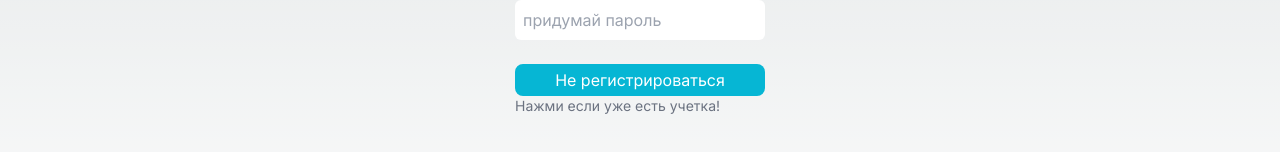
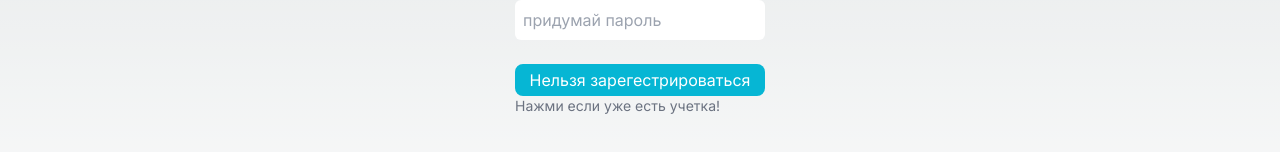
Before and after one commit to MikeSaburov/Nextjs_Full_stack_course, a Next.js app: page /signup in a window 1280 px wide. Shown: the part 458-610 px from the top of the page. Built offline with nearby package versions, Linux system fonts and the light colour scheme.

Commit message:
добвить логику создания пользователя в singup

```diff
--- a/src/app/signup/page.tsx
+++ b/src/app/signup/page.tsx
@@ -4,6 +4,7 @@ import Link from 'next/link';
 import { useEffect, useState } from 'react';
 import { useRouter } from 'next/navigation';
 import axios from 'axios';
+import toast, { Toaster } from 'react-hot-toast';
 
 export default function SignupPage() {
   const router = useRouter();
@@ -13,9 +14,23 @@ export default function SignupPage() {
     username: '',
   });
 
+  const [loading, setLoading] = useState(false);
   const [buttonDisabled, setButtonDisabled] = useState(false);
 
-  const onSignup = async () => {};
+  const onSignup = async () => {
+    try {
+      setLoading(true);
+      const response = await axios.post('/api/users/signup', user);
+      console.log('Регстрация успешна', response.data);
+      router.push('/login');
+    } catch (error: any) {
+      console.log('Регистрация не удалась', error);
+
+      toast.error(error.message);
+    } finally {
+      setLoading(false);
+    }
+  };
 
   useEffect(() => {
     if (
@@ -31,7 +46,10 @@ export default function SignupPage() {
 
   return (
     <div className="flex flex-col items-center justify-center min-h-screen py-2 ">
-      <h1 className="font-semibold text-2xl">Регистрация</h1>
+      <Toaster position="top-center" reverseOrder={false} />
+      <h1 className="font-semibold text-2xl">
+        {loading ? 'Процесс регистрации' : 'Регистрация'}
+      </h1>
       <div className="flex flex-col">
         <br />
         <label htmlFor="username">Имя пользователя</label>
@@ -71,7 +89,9 @@ export default function SignupPage() {
           onClick={onSignup}
           className="py-1  bg-cyan-500 hover:bg-cyan-600 rounded-lg text-white"
         >
-          {buttonDisabled ? 'Не регистрироваться' : ' Создать пользователя'}
+          {buttonDisabled
+            ? 'Нельзя зарегестрироваться'
+            : ' Создать пользователя'}
         </button>
         <Link
           href={'/login'}
```
